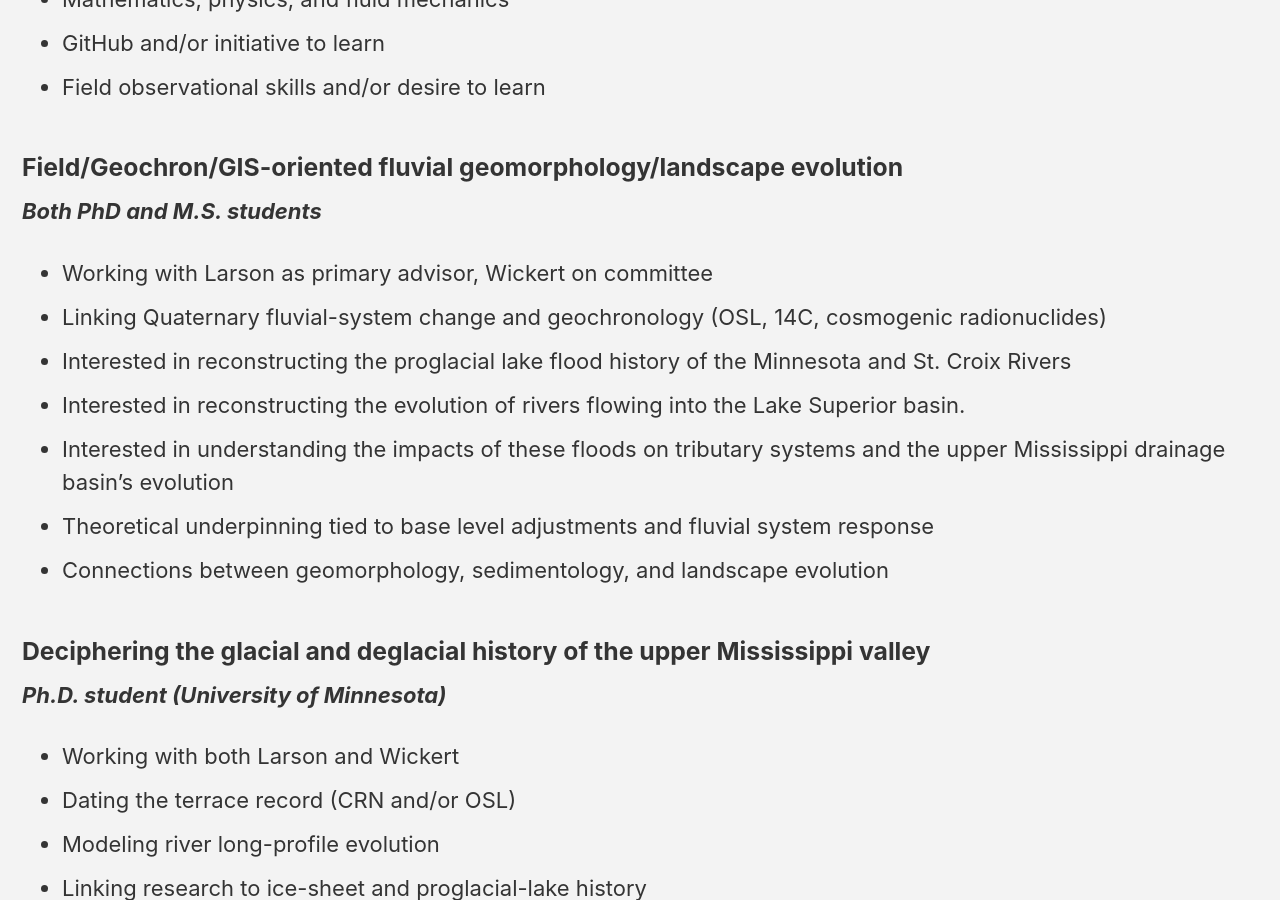
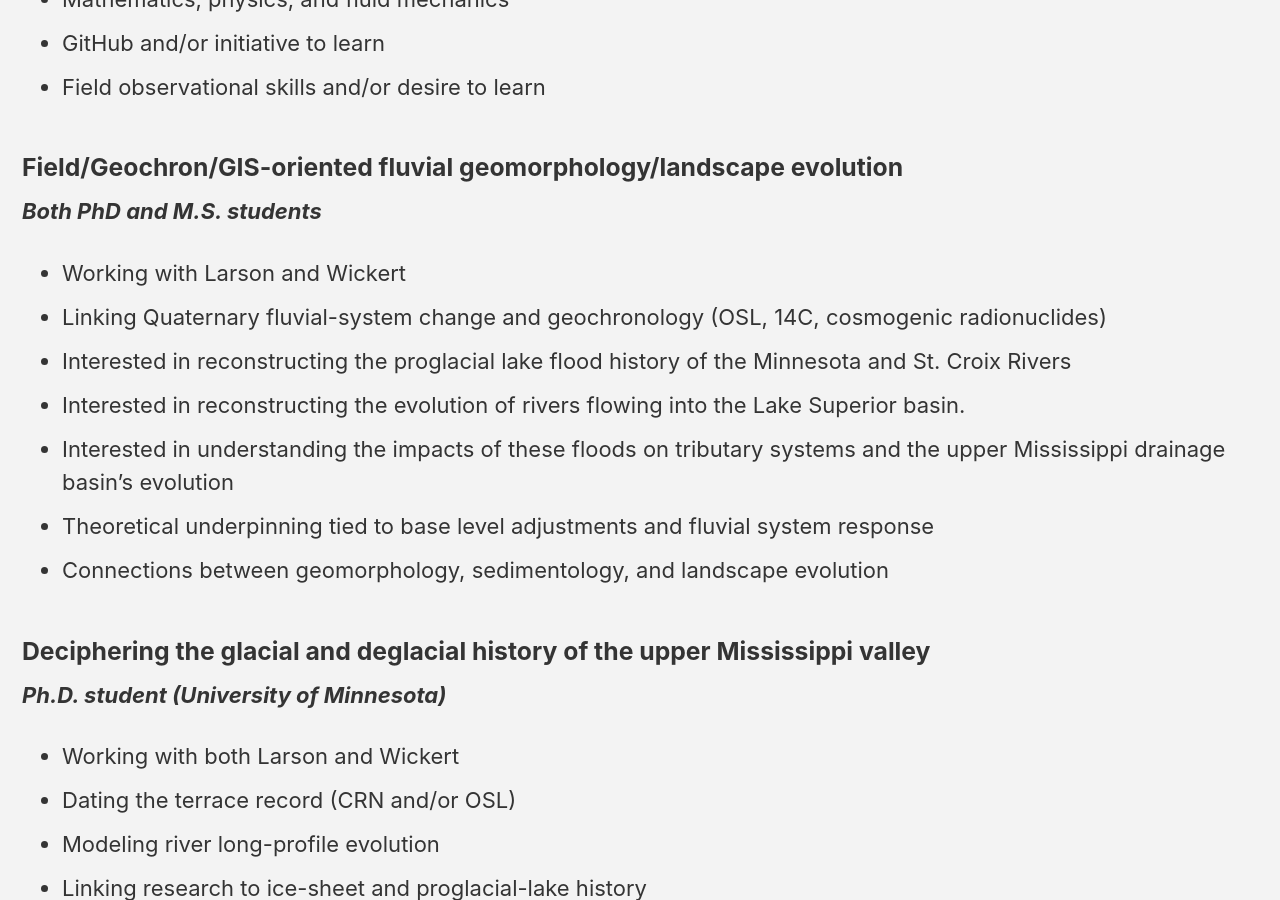
Before and after one commit to MNiMORPH/MNiMORPH.github.io, a Jekyll site: the page built from _pages/prospective.md, in a window 1280 px wide and 900 px high, scrolled down 4050 px. Built offline with Jekyll 4.4.1, drawn with Linux system fonts in a browser that asks for light colours; cached includes are drawn as plain includes; nearby versions of some CDN libraries.

Commit message:
Update prospective.md

```diff
--- a/_pages/prospective.md
+++ b/_pages/prospective.md
@@ -88,7 +88,7 @@ Nilay filled this
 
 ***Both PhD and M.S. students***
 
-* Working with Larson as primary advisor, Wickert on committee
+* Working with Larson and Wickert
 * Linking Quaternary fluvial-system change and geochronology (OSL, 14C, cosmogenic radionuclides)
 * Interested in reconstructing the proglacial lake flood history of the Minnesota and St. Croix Rivers
 * Interested in reconstructing the evolution of rivers flowing into the Lake Superior basin.
```
